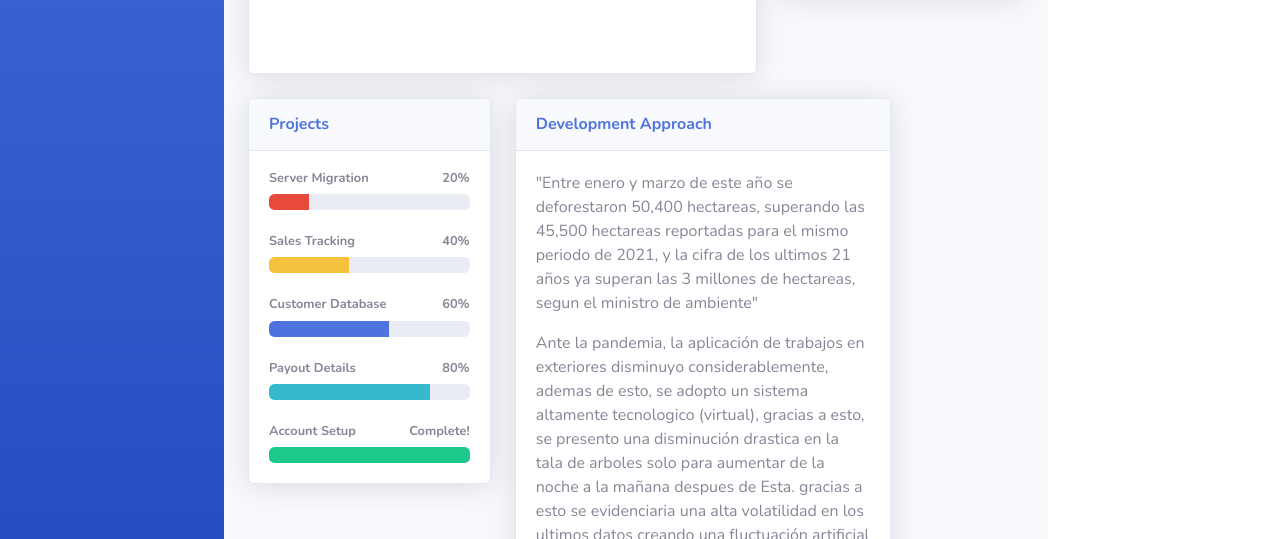
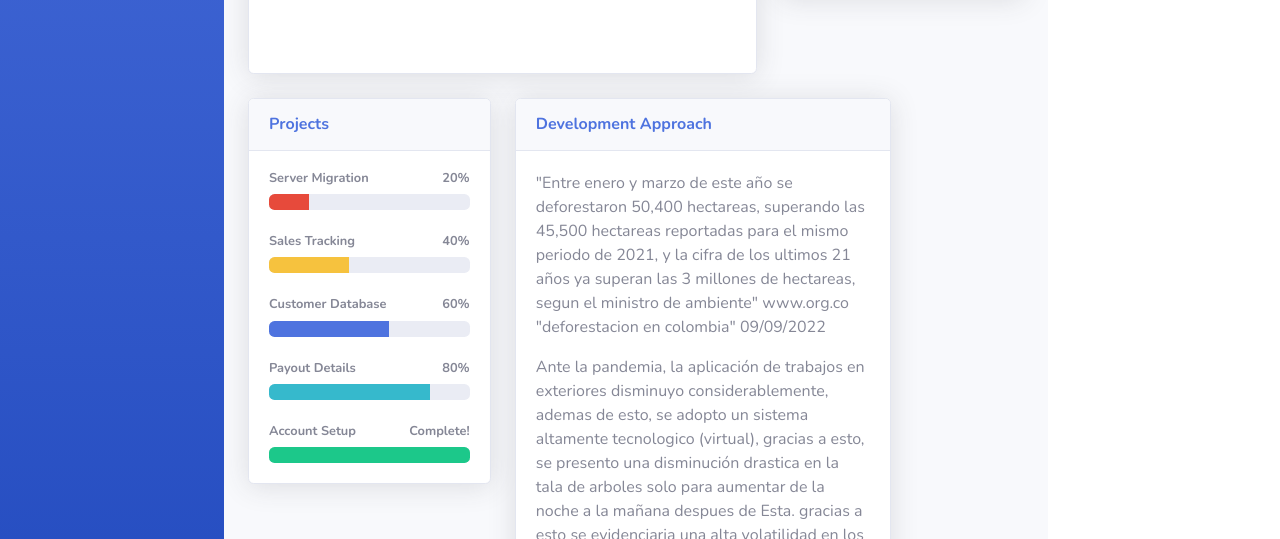
Before and after one commit to Felipe4Jaramillo/Miwuf, a website with bundled scripts: page index.html in a window 1280 px wide. Shown: the part 686-1225 px from the top of the page. Built offline with nearby package versions, Linux system fonts and the light colour scheme; files whose address does not match are found by name.

Commit message:
se agrega referencia

```diff
--- a/index.html
+++ b/index.html
@@ -516,7 +516,8 @@
                                     <div class="card-body">
                                         <p>"Entre enero y marzo de este año se deforestaron 50,400 hectareas, superando las 45,500 hectareas
                                         reportadas para el mismo periodo de 2021, y la cifra de los ultimos 21 años ya superan las 3 millones
-                                        de hectareas, segun el ministro de ambiente"</p>
+                                        de hectareas, segun el ministro de ambiente"
+                                        www.org.co "deforestacion en colombia" 09/09/2022</p>
                                         <p class="mb-0">Ante la pandemia, la aplicación de trabajos en exteriores disminuyo considerablemente,
                                             ademas de esto, se adopto un sistema altamente tecnologico (virtual), gracias a esto, se presento una
                                             disminución drastica en la tala de arboles solo para aumentar de la noche a la mañana despues de Esta.
```
